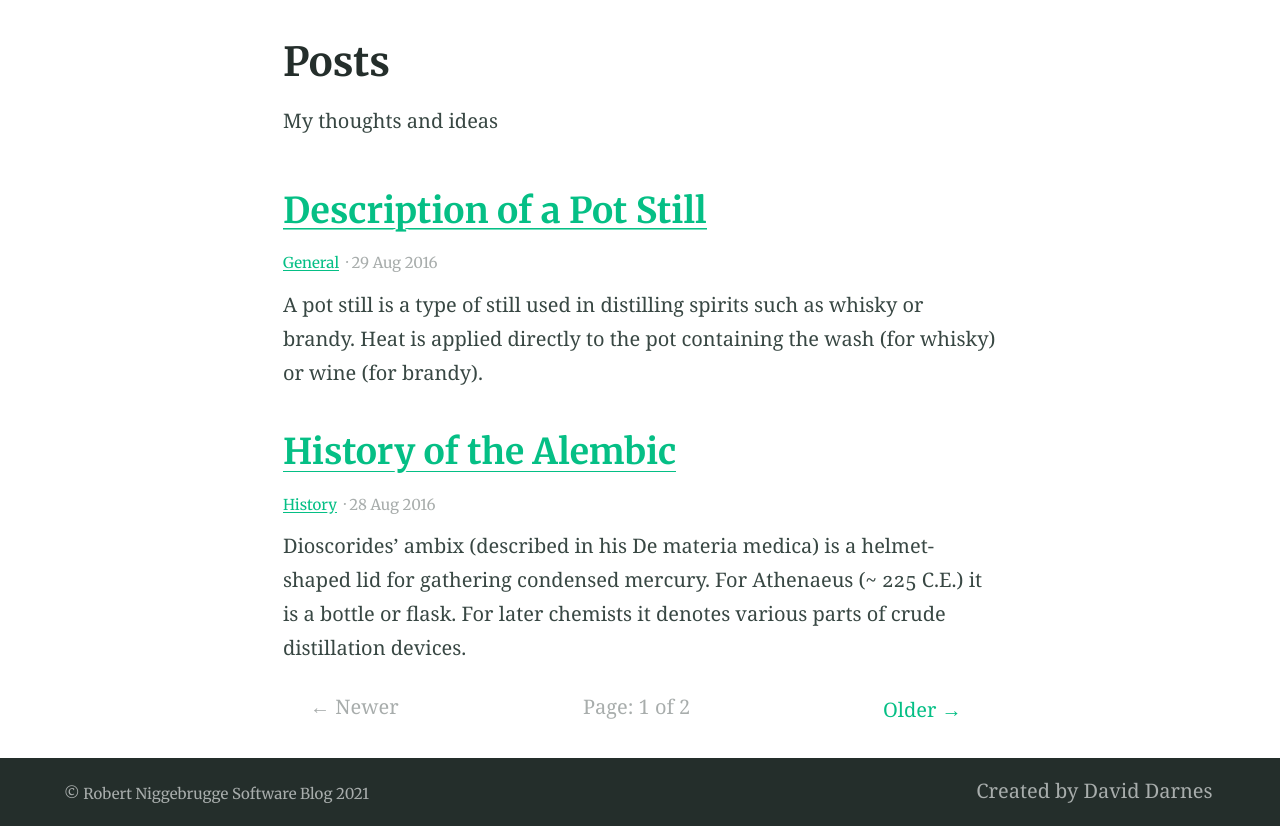
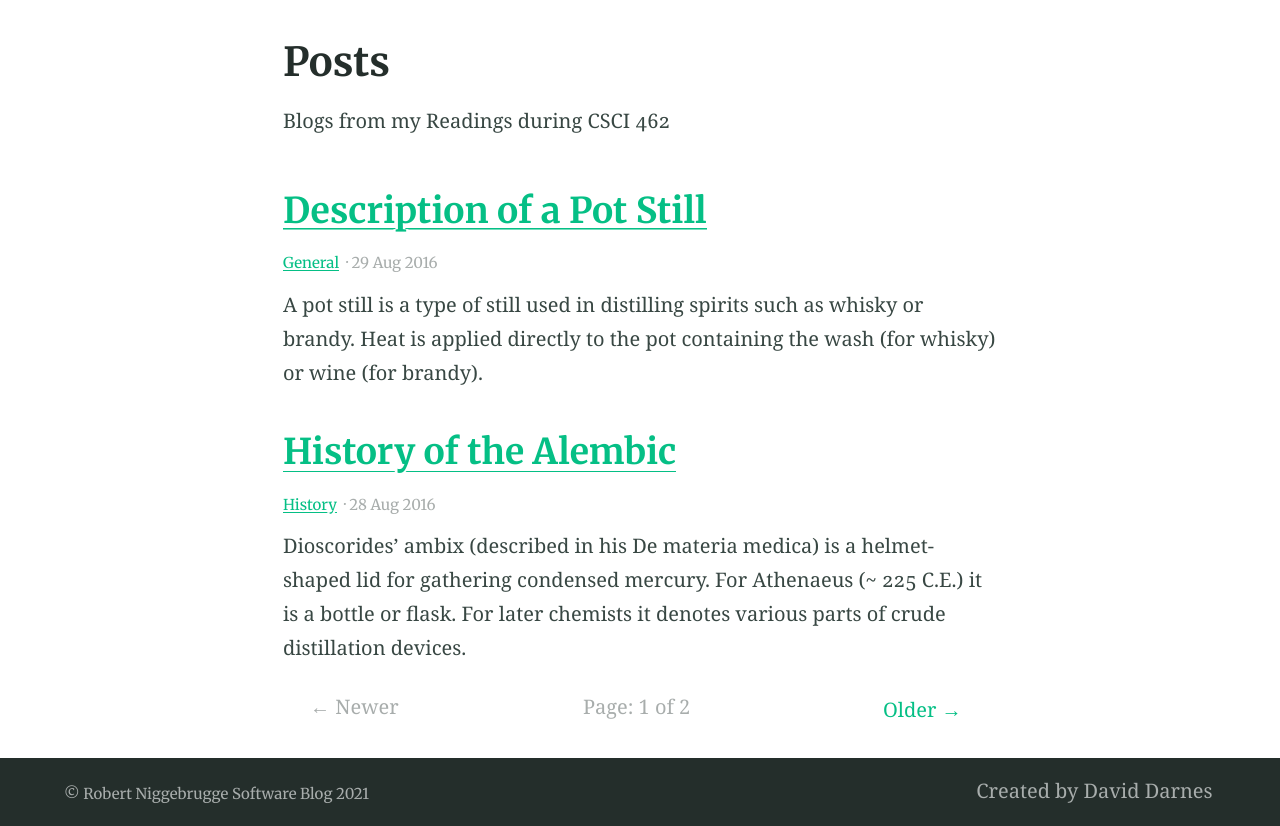
Before and after one commit to hafey1/hafey.github.io-SoftwareDevelopment, a Jekyll site: the page built from blog/index.html, in a window 1280 px wide. Shown: the part 408-1234 px from the top of the page. Built offline with Jekyll 4.4.1, drawn with Linux system fonts in a browser that asks for light colours; the list of posts is cut into pages by our own code.

Commit message:
config set up

```diff
--- a/_config.yml
+++ b/_config.yml
@@ -63,7 +63,7 @@ collections:
   posts:
     title: Posts # Needed for Siteleaf
     output: true
-    description: "My thoughts and ideas" # The post list page content
+    description: "Blogs from my Readings during CSCI 462" # The post list page content
     feature_text: |
       Welcome to the blog
     feature_image: "https://picsum.photos/2560/600?image=866"
@@ -94,7 +94,7 @@ lang: en-GB # Set the site language
 title: "Robert Niggebrugge Software Blog" # Site name or title, also used in jekyll-seo-tag
 logo: "/assets/logos/logo.svg" # Site logo, also used in jekyll-seo-tag
 description: "Software blog built using the alembic jekyll boilerplate."
-baseurl: ""
+baseurl: "/hafey.github.io-SoftwareDevelopment/"
 repo: "https://github.com/daviddarnes/alembic"
 email: ""
 # disqus: "alembic-1" # Blog post comments, uncomment the option and set the site ID from your Disqus account
```
